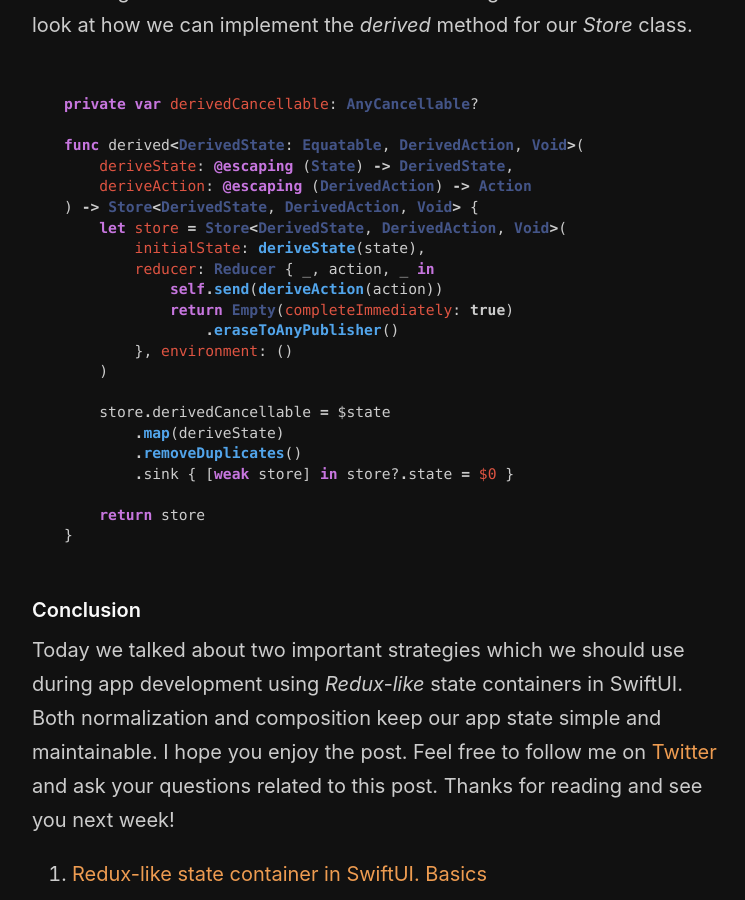
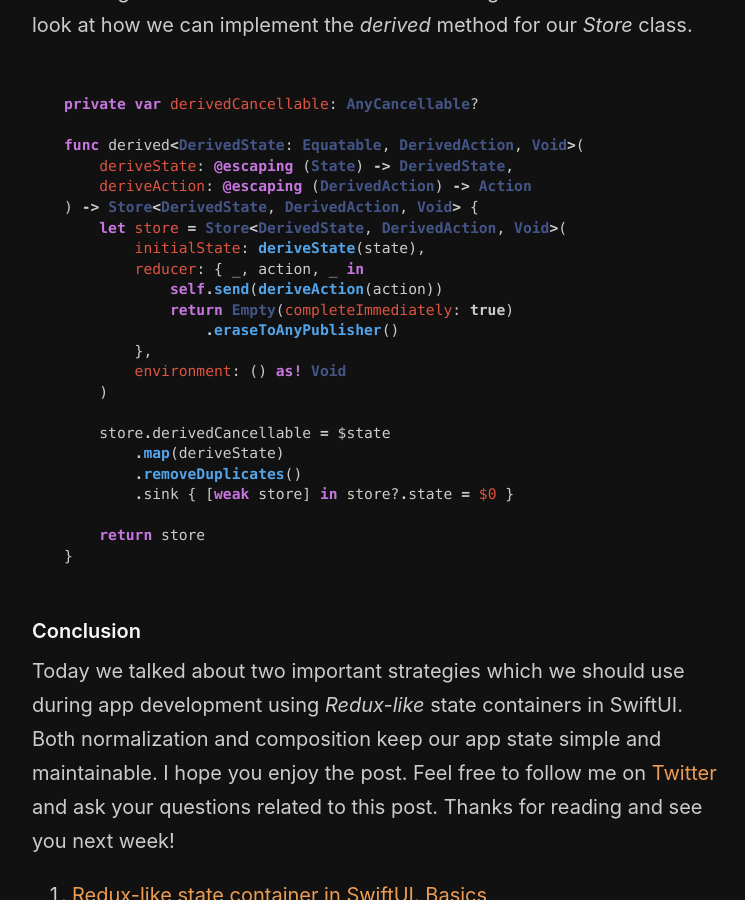
Before and after one commit to mecid/mecid.github.io, a Jekyll site: the page built from _posts/2019-09-25-redux-like-state-container-in-swiftui-part2.md, in a window 1280 px wide and 900 px high, scrolled down 3992 px. Shown: the whole window, without its empty margins (258-1003 px from the left). Built offline with Jekyll 4.4.1, drawn with Linux system fonts in a browser that asks for light colours.

Commit message:
Update 2019-09-25-redux-like-state-container-in-swiftui-part2.md

```diff
--- a/_posts/2019-09-25-redux-like-state-container-in-swiftui-part2.md
+++ b/_posts/2019-09-25-redux-like-state-container-in-swiftui-part2.md
@@ -127,11 +127,12 @@ func derived<DerivedState: Equatable, DerivedAction, Void>(
 ) -> Store<DerivedState, DerivedAction, Void> {
     let store = Store<DerivedState, DerivedAction, Void>(
         initialState: deriveState(state),
-        reducer: Reducer { _, action, _ in
+        reducer: { _, action, _ in
             self.send(deriveAction(action))
             return Empty(completeImmediately: true)
                 .eraseToAnyPublisher()
-        }, environment: ()
+        },
+        environment: () as! Void
     )
 
     store.derivedCancellable = $state
```
